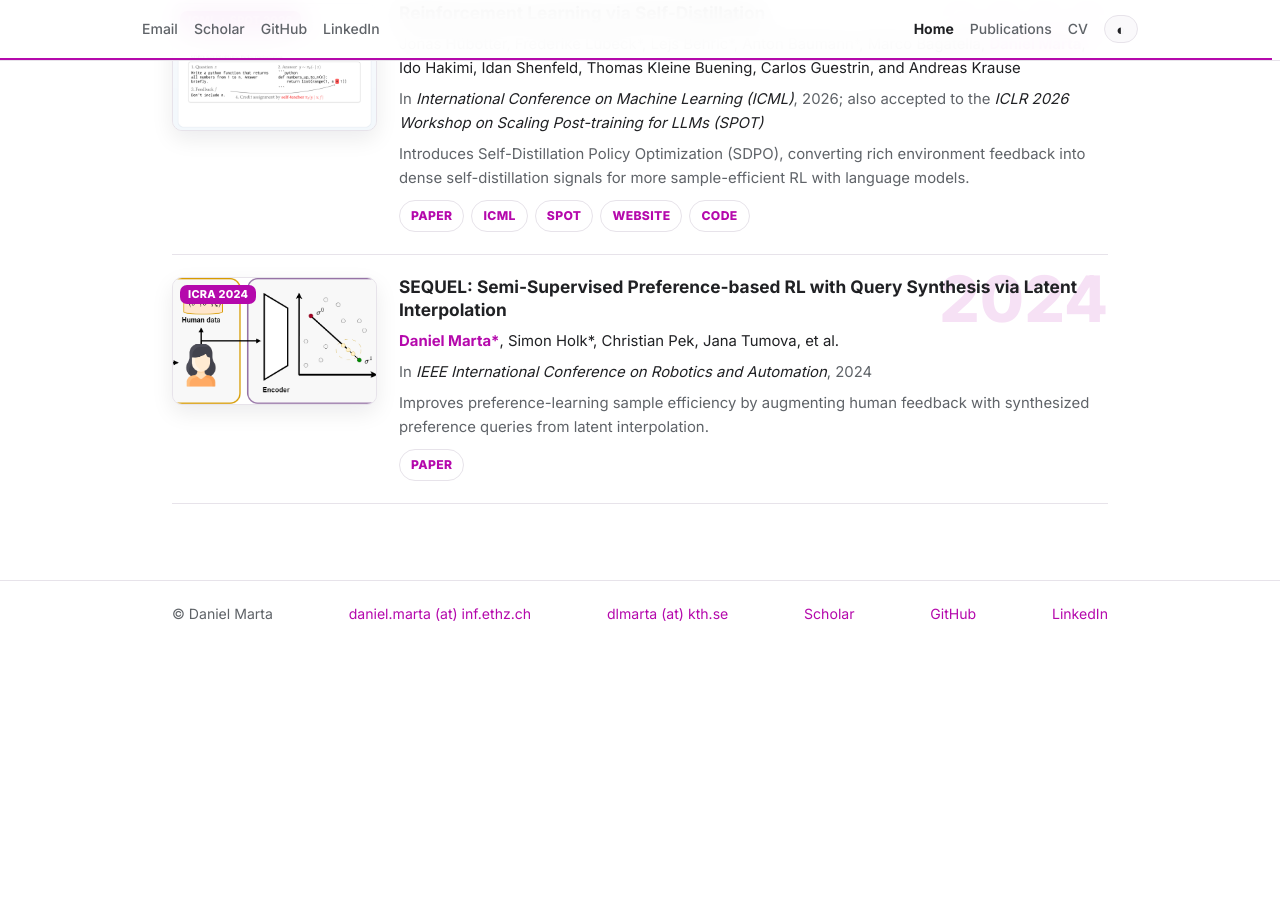
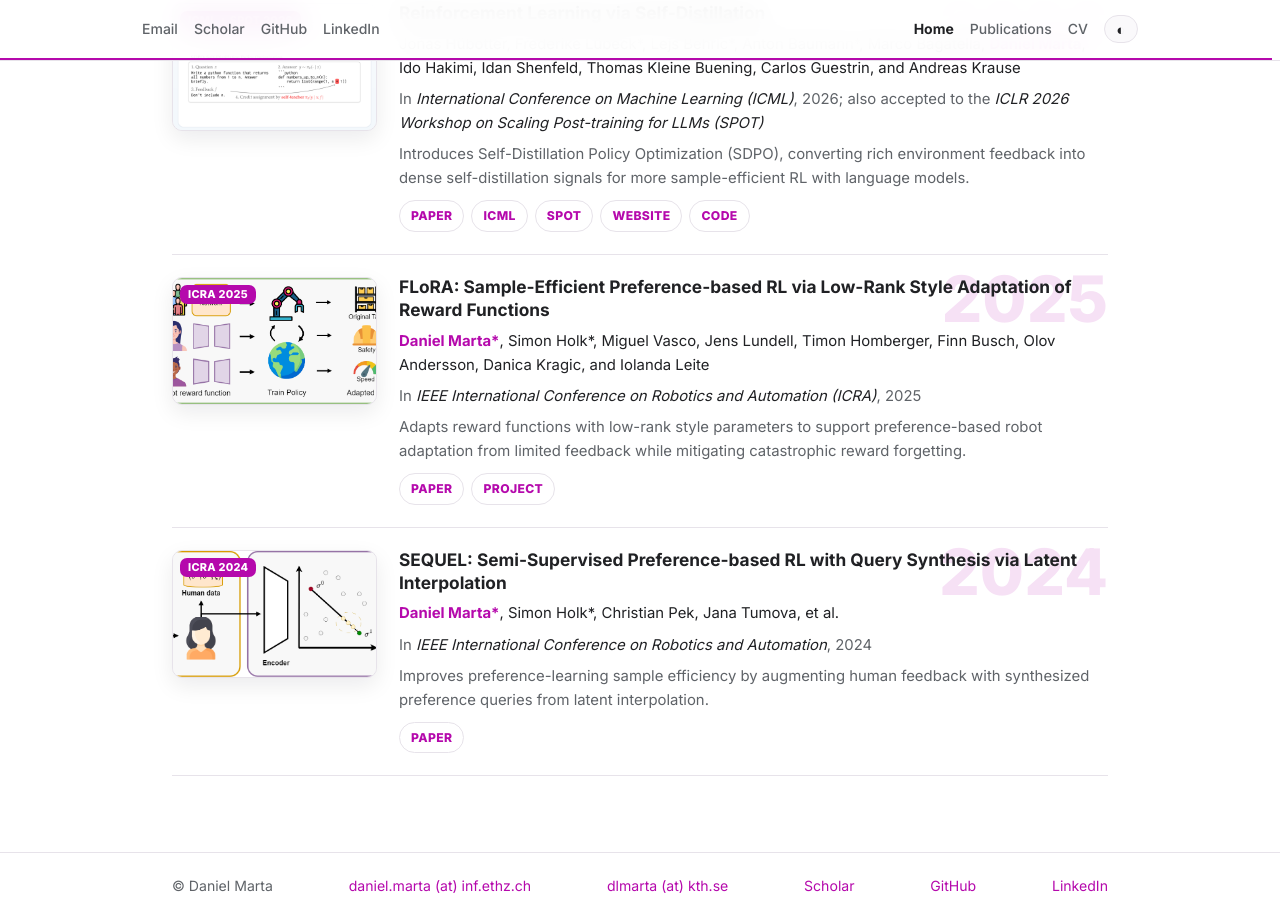
Before and after one commit to DanielLSM/daniellsm.github.io, a Jekyll site: the page index.html, which Jekyll copies as it is, in a window 1280 px wide and 900 px high, scrolled down 3046 px. Built offline with Jekyll 4.4.1, drawn with Linux system fonts in a browser that asks for light colours; a style sheet for code colours, icons or effects is not loaded; before the commit the page ends 3693 px from its top, so only the background shows below that.

Commit message:
Add FLoRA ICRA 2025 to website publications

```diff
--- a/index.html
+++ b/index.html
@@ -153,6 +153,20 @@
   </li>
 <li class="publication">
     <figure class="pub-media">
+      <span class="venue-badge">ICRA 2025</span>
+      <img src="/images/research/FLORAdiagram.png" alt="FLoRA: Sample-Efficient Preference-based RL via Low-Rank Style Adaptation of Reward Functions thumbnail">
+    </figure>
+    <article class="pub-body">
+      <div class="year-watermark">2025</div>
+      <h3 class="pub-title">FLoRA: Sample-Efficient Preference-based RL via Low-Rank Style Adaptation of Reward Functions</h3>
+      <p class="pub-authors"><strong>Daniel Marta*</strong>, Simon Holk*, Miguel Vasco, Jens Lundell, Timon Homberger, Finn Busch, Olov Andersson, Danica Kragic, and Iolanda Leite</p>
+      <p class="pub-venue">In <em>IEEE International Conference on Robotics and Automation (ICRA)</em>, 2025</p>
+      <p class="pub-summary">Adapts reward functions with low-rank style parameters to support preference-based robot adaptation from limited feedback while mitigating catastrophic reward forgetting.</p>
+      <div class="pub-links"><a href="https://arxiv.org/abs/2504.10002" target="_blank" rel="noopener">Paper</a><a href="https://sites.google.com/view/preflora/" target="_blank" rel="noopener">Project</a></div>
+    </article>
+  </li>
+<li class="publication">
+    <figure class="pub-media">
       <span class="venue-badge">ICRA 2024</span>
       <img src="/images/research/Sequelframework.png" alt="SEQUEL: Semi-Supervised Preference-based RL with Query Synthesis via Latent Interpolation thumbnail">
     </figure>
```
Also changed, not shown: _data/publications.yml (+12 -0 lines), research.html (+14 -0 lines), research/index.html (+14 -0 lines).
